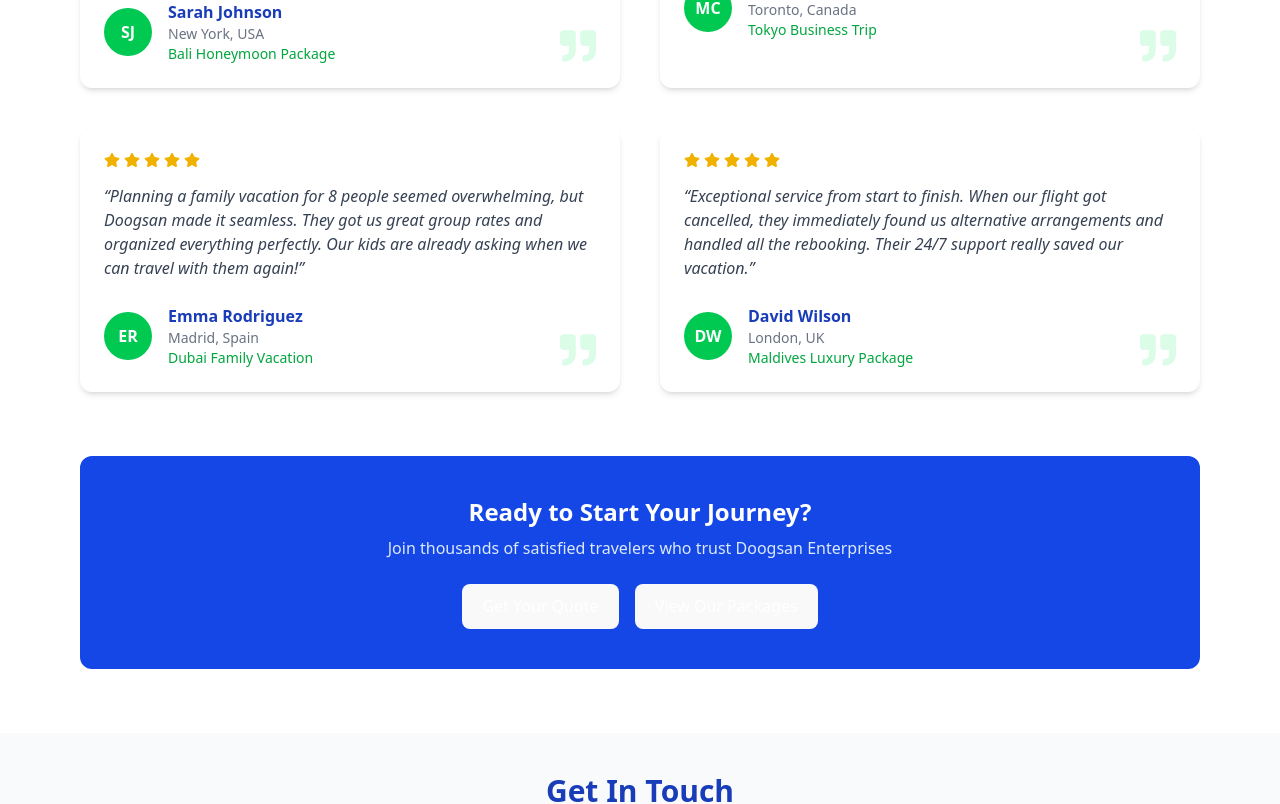
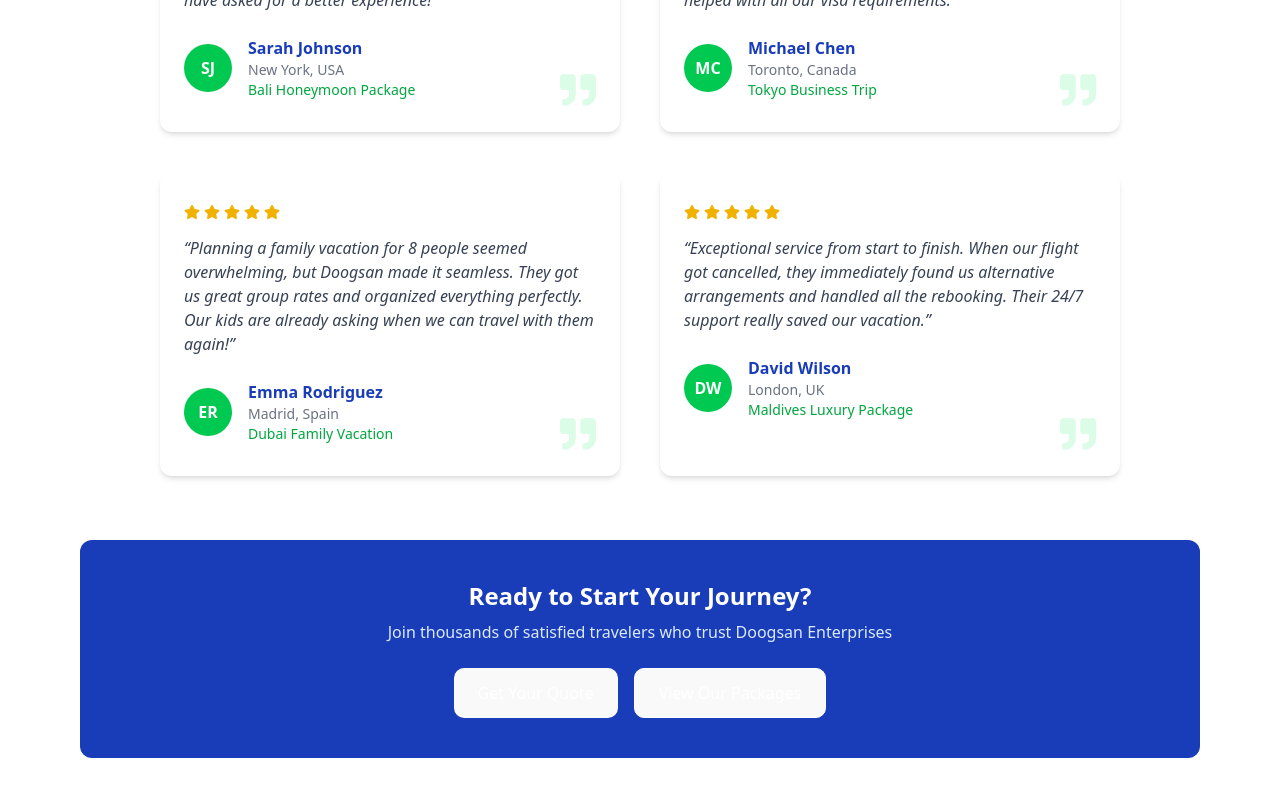
Before and after one commit to Patricia-Sigei/Travel-App, a React (Vite) app: page / in a window 1280 px wide. Shown: the part 4920-5724 px from the top of the page. Built offline with nearby package versions, Linux system fonts and the light colour scheme.

Commit message:
updates destination ui

```diff
--- a/src/components/Pages/Contact.jsx
+++ b/src/components/Pages/Contact.jsx
@@ -63,7 +63,7 @@ function Contact() {
               type="submit"
               className="w-full bg-green-500 hover:bg-green-600 text-white font-semibold py-3 rounded-md flex items-center justify-center gap-2 text-base"
             >
-              Send Message <span>✈️</span>
+              Send Message
             </button>
           </form>
         </div>
--- a/src/components/Pages/Destinations.jsx
+++ b/src/components/Pages/Destinations.jsx
@@ -298,7 +298,7 @@ function Destinations() {
 
         {/* View All Button */}
         <div className="text-center mt-12">
-          <button className="bg-green-700 hover:bg-green-800 text-white font-semibold py-3 px-8 rounded-lg transition-colors">
+          <button className="bg-green-400 hover:bg-green-800 text-white font-semibold p-8 py-5 rounded-lg transition-colors text-lg">
             View All European Destinations
           </button>
         </div>
--- a/src/components/UseCase/Customers.jsx
+++ b/src/components/UseCase/Customers.jsx
@@ -50,11 +50,11 @@ function Customers() {
       </div>
 
       {/* Testimonials */}
-      <div className="grid md:grid-cols-2 gap-10 max-w-6xl mx-auto">
+      <div className="grid md:grid-cols-2 gap-10 w-full sm:w-[95%] md:w-[90%] lg:w-[90%] mx-auto px-6 ">
         {testimonials.map((t, index) => (
           <div
             key={index}
-            className="bg-white rounded-xl shadow-md p-6 relative"
+            className="bg-white rounded-xl shadow-md p-6 py-8 relative"
           >
             <div className="flex items-center text-yellow-500 mb-4">
               {[...Array(5)].map((_, i) => (
@@ -81,7 +81,7 @@ function Customers() {
       </div>
 
       {/* CTA Section */}
-      <div className="mt-16 bg-blue-700 text-center py-10 rounded-xl">
+      <div className="mt-16 bg-blue-800 text-center py-10 rounded-xl">
         <h3 className="text-white text-2xl font-bold">
           Ready to Start Your Journey?
         </h3>
--- a/src/index.css
+++ b/src/index.css
@@ -34,10 +34,10 @@ h1 {
 }
 
 button {
-  border-radius: 8px;
-  border: 1px solid transparent;
-  padding: 0.6em 1.2em;
-  font-size: 1em;
+  border-radius: 10px;
+  /* border: 1px solid transparent; */
+  /* padding: 0.6em 1.2em; */
+  /* font-size: 1em; */
   font-weight: 500;
   font-family: inherit;
   /* background-color: #1a1a1a; */
```
